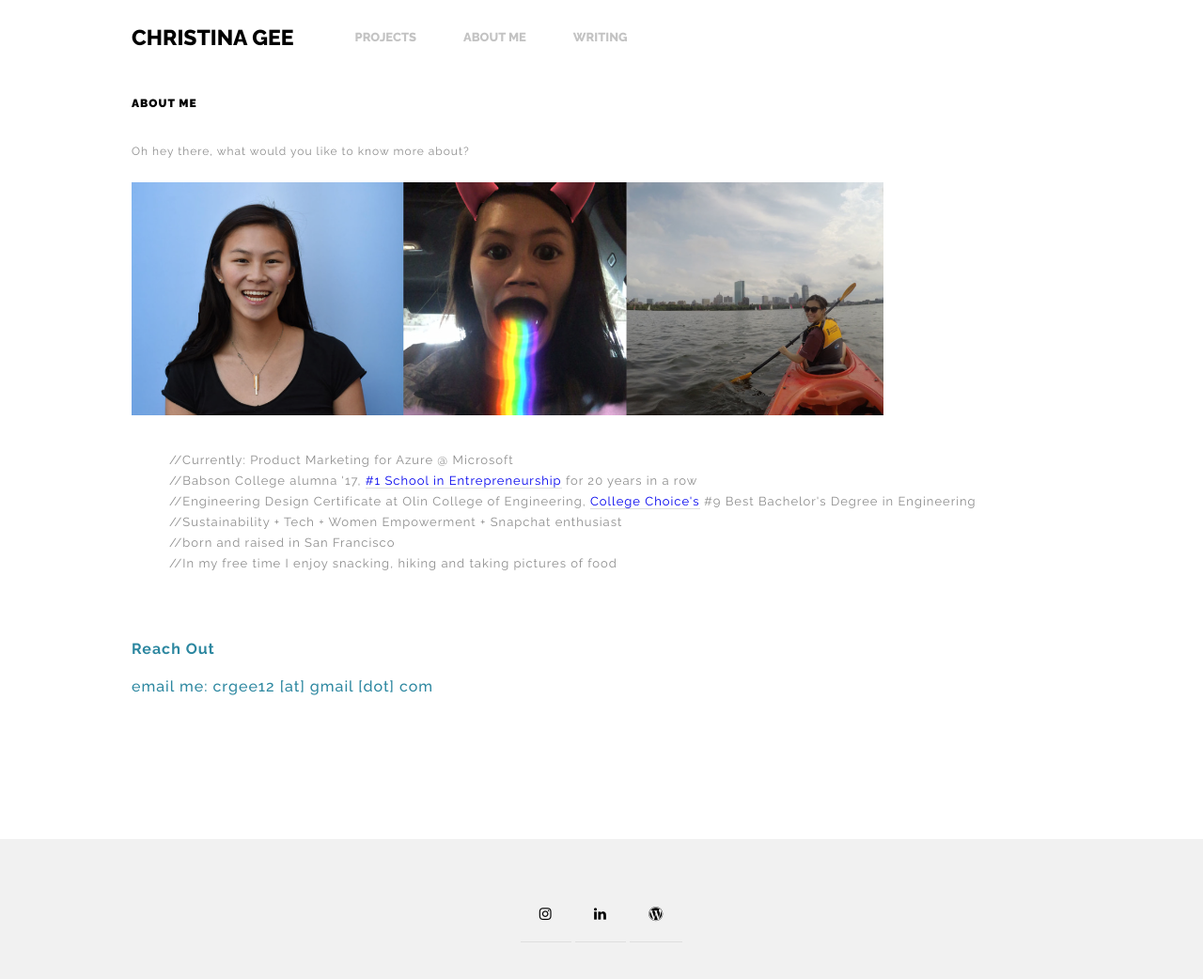
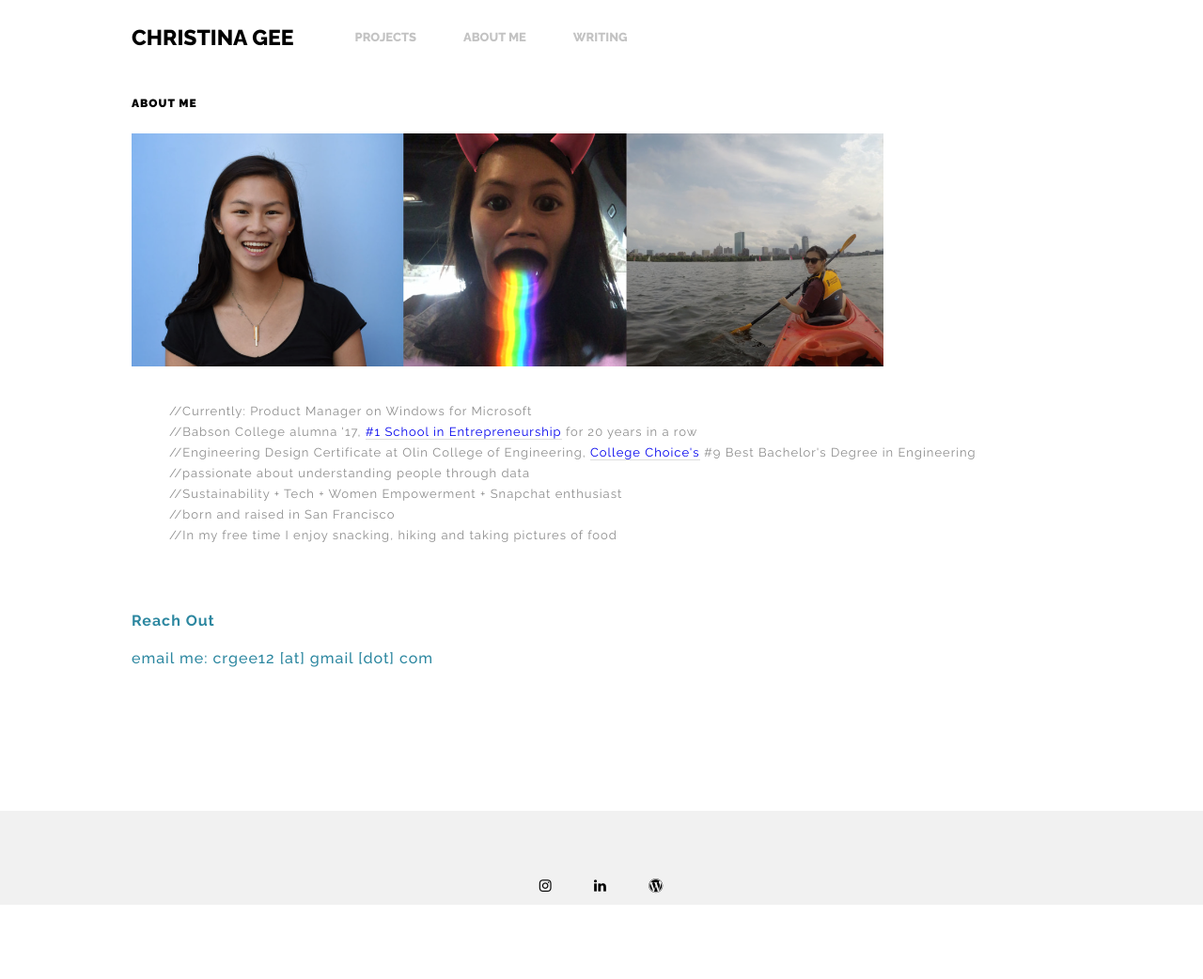
Before and after one commit to christinagee/portfolio, a plain HTML site: page about-me.html in a window 1280 px wide. Shown: the top 1042 px of the page at 94% size. After the commit the page ends 1013 px from the top, so only its background shows below. Drawn offline with Linux system fonts and the light colour scheme.

Commit message:
cleaned up footer

```diff
--- a/about-me.html
+++ b/about-me.html
@@ -63,14 +63,14 @@
         <div class="text-intro" id="site-type">
 
           <h1>ABOUT ME</h1>
-          <p>Oh hey there, what would you like to know more about?</p>
           <br>
           <img src= "img/portfolio/about/about1.png" width=80%>
           <p>
           <ul style="padding-left:40px">
-          <li>//Currently: Product Marketing for Azure @ Microsoft
+          <li>//Currently: Product Manager on Windows for Microsoft
           <li>//Babson College alumna '17, <a href="https://www.usnews.com/best-colleges/rankings/business-entrepreneurship">#1 School in Entrepreneurship</a> for 20 years in a row
           <li>//Engineering Design Certificate at Olin College of Engineering, <a href="http://www.collegechoice.net/rankings/best-engineering-degrees/">College Choice's</a> #9 Best Bachelor's Degree in Engineering
+          <li>//passionate about understanding people through data
           <li>//Sustainability + Tech + Women Empowerment + Snapchat enthusiast
           <li>//born and raised in San Francisco
           <li>//In my free time I enjoy snacking, hiking and taking pictures of food
--- a/css/style.css
+++ b/css/style.css
@@ -598,7 +598,7 @@ footer{
   background: #f1f1f1;
   width:100%;
   margin-top:150px;
-  height:300px;
+  height:100px;
   overflow:hidden;
   position:relative;
   z-index:10;
```
Also changed, not shown: index.html (+1 -1 lines).
